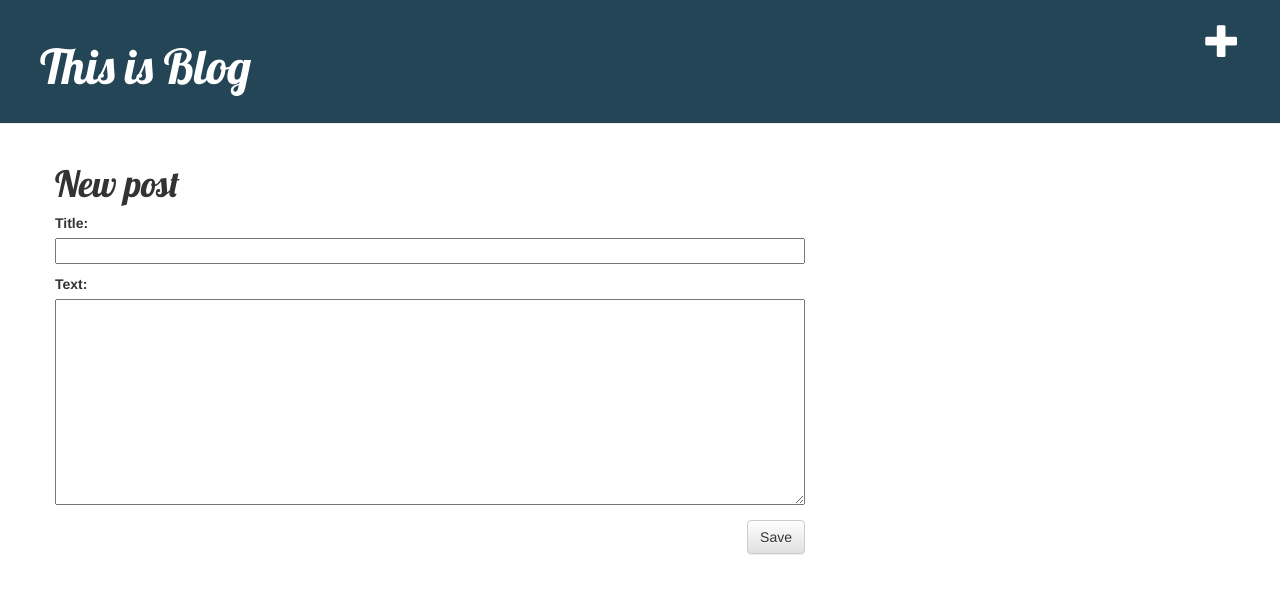
After one commit to amanturzh/my-first-blog, a Django app: page /post/new/ in a window 1280 px wide. The commit adds this page. Shown: the top 594 px of the page. Run offline with Django 3.2, Linux system fonts and the light colour scheme; the visitor is signed in with stand-in values (Sample User, id 1); some libraries are stand-ins or nearby versions.

Commit message:
Added views to create/edit blog post inside the site.

```diff
--- /dev/null
+++ b/mysite/blog/forms.py
@@ -0,0 +1,8 @@
+from django import forms
+from .models import Post
+
+
+class PostForm(forms.ModelForm):
+    class Meta:
+        model = Post
+        fields = ('title', 'text',)
--- /dev/null
+++ b/mysite/blog/static/css/blog.css
@@ -0,0 +1,44 @@
+
+.page-header {
+    background-color: #234556;
+    margin-top: 0;
+    padding: 20px 20px 20px 40px;
+}
+.page-header h1, .page-header h1 a, .page-header h1 a:visited, .page-header h1 a:active{
+    color: #ffffff;
+    font-size: 36pt;
+    text-decoration: none;
+}
+.content {
+    margin-left: 40px;
+
+}
+h1, h2, h3, h4{
+    font-family: 'Lobster', cursive;
+}
+.date {
+    float: right;
+    color: #828282;
+}
+.save {
+    float: right;
+
+}
+.post-form textarea, .post-form input {
+        width: 100%;
+    }
+
+    .top-menu, .top-menu:hover, .top-menu:visited {
+        color: #ffffff;
+        float: right;
+        font-size: 26pt;
+        margin-right: 20px;
+    }
+
+    .post {
+        margin-bottom: 70px;
+    }
+
+    .post h1 a, .post h1 a:visited {
+        color: #000000;
+    }
--- /dev/null
+++ b/mysite/blog/templates/blog/base.html
@@ -0,0 +1,30 @@
+{% load staticfiles %}
+<!DOCTYPE html>
+<html lang="en">
+<head>
+    <link rel="stylesheet" href="//maxcdn.bootstrapcdn.com/bootstrap/3.2.0/css/bootstrap.min.css">
+    <link rel="stylesheet" href="//maxcdn.bootstrapcdn.com/bootstrap/3.2.0/css/bootstrap-theme.min.css">
+    <link rel="stylesheet" href="{% static 'css/blog.css' %}">
+    <link href="https://fonts.googleapis.com/css?family=Lobster&subset=latin,cyrillic" rel="stylesheet" type="text/css">
+    <meta charset="UTF-8">
+    <title>Blog</title>
+</head>
+<body>
+    <body>
+        <div class="page-header">
+            {% if user.is_authenticated %}
+            <a href="{% url 'blog.views.post_new' %}" class="top-menu"><span class="glyphicon glyphicon-plus"></span></a>
+            {% endif %}
+            <h1><a href="/">This is Blog</a></h1>
+        </div>
+        <div class="content container">
+            <div class="row">
+                <div class="col-md-8">
+                {% block content %}
+                {% endblock %}
+                </div>
+            </div>
+        </div>
+    </body>
+</body>
+</html>
--- /dev/null
+++ b/mysite/blog/templates/blog/post_edit.html
@@ -0,0 +1,9 @@
+{% extends 'blog/base.html' %}
+
+    {% block content %}
+        <h1>New post</h1>
+        <form method="POST" class="post-form">{% csrf_token %}
+            {{ form.as_p }}
+            <button type="submit" class="save btn btn-default">Save</button>
+        </form>
+    {% endblock %}
--- a/mysite/blog/urls.py
+++ b/mysite/blog/urls.py
@@ -3,4 +3,7 @@ from . import views
 
 urlpatterns = [
     url(r'^$', views.post_list, name = 'post_list'),
+    url(r'^post/(?P<pk>[0-9]+)/$', views.post_detail, name ='post_detail'),
+    url(r'^post/new/$', views.post_new, name='post_new'),
+    url(r'^post/(?P<pk>[0-9]+)/edit/$', views.post_edit, name='post_edit'),
 ]
--- a/mysite/blog/views.py
+++ b/mysite/blog/views.py
@@ -1,5 +1,44 @@
-from django.shortcuts import render
-
+from django.shortcuts import render, get_object_or_404
+from .models import Post
+from django.utils import timezone
+from .forms import PostForm
+from django.shortcuts import redirect
 # Create your views here
 def post_list(request):
-    return render(request, 'blog/post_list.html', {})
+    #posts = Post.objects.filter(title__contains='Post')
+    posts = Post.objects.filter(published_date__lte=timezone.now()).order_by('published_date')
+    return render(request, 'blog/post_list.html', {'posts':posts})
+
+
+def post_detail(request, pk):
+    post = get_object_or_404(Post, pk=pk)
+    return render(request, 'blog/post_detail.html', {'post': post})
+
+
+def post_new(request):
+    if request.method == "POST":
+        form = PostForm(request.POST)
+        if form.is_valid():
+            post = form.save(commit=False)
+            post.author = request.user
+            post.published_date = timezone.now()
+            post.save()
+            return redirect('blog.views.post_detail', pk=post.pk)
+    else:
+        form = PostForm()
+    return render(request, 'blog/post_edit.html', {'form': form})
+
+
+def post_edit(request, pk):
+    post = get_object_or_404(Post, pk=pk)
+    if request.method == "POST":
+        form = PostForm(request.POST, instance=post)
+        if form.is_valid():
+            post = form.save(commit=False)
+            post.author = request.user
+            post.published_date = timezone.now()
+            post.save()
+            return redirect('blog.views.post_detail', pk=post.pk)
+    else:
+        form = PostForm(instance=post)
+    return render(request, 'blog/post_edit.html', {'form': form})
```
Also changed, not shown: mysite/blog/templates/blog/post_detail.html (added, +14 -0 lines), mysite/blog/templates/blog/post_list.html (+12 -15 lines).
